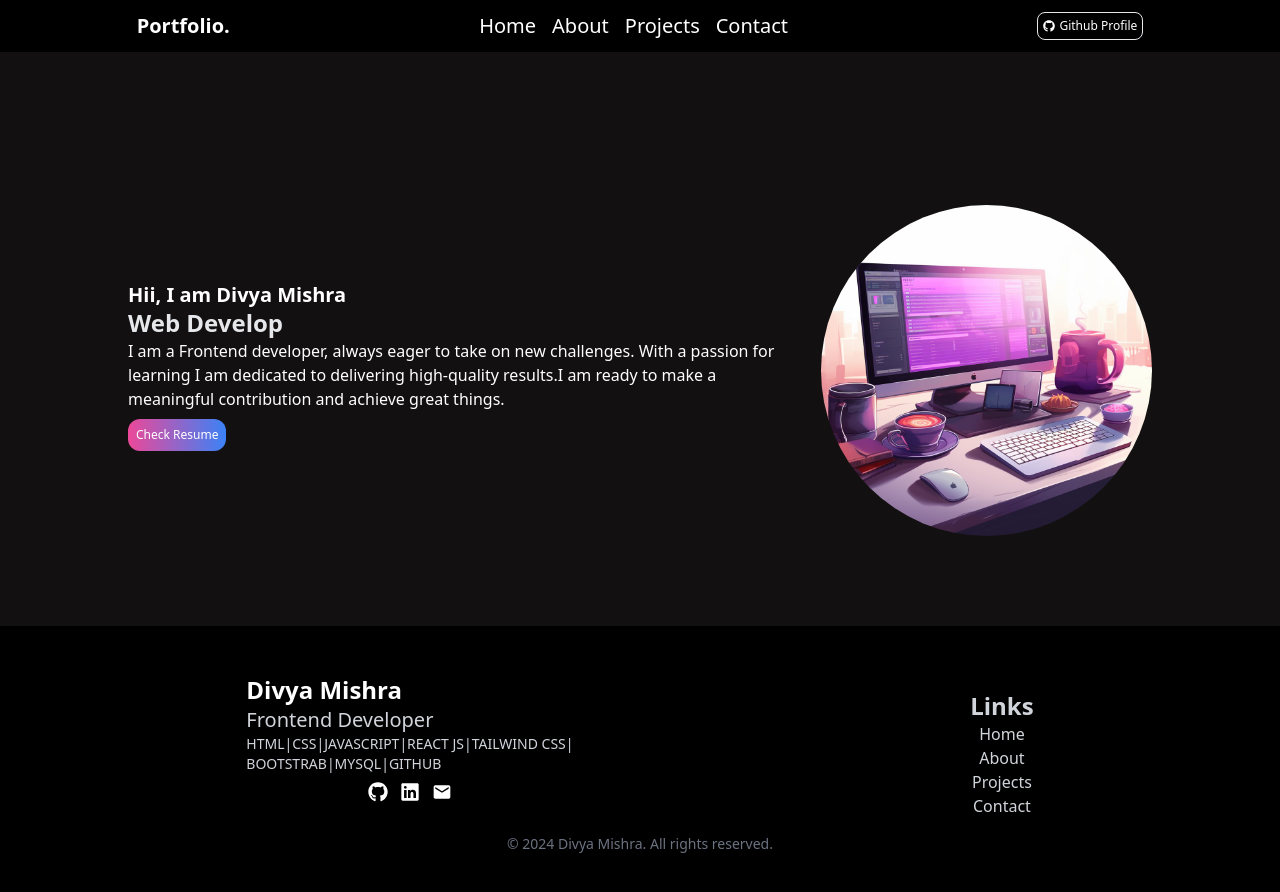
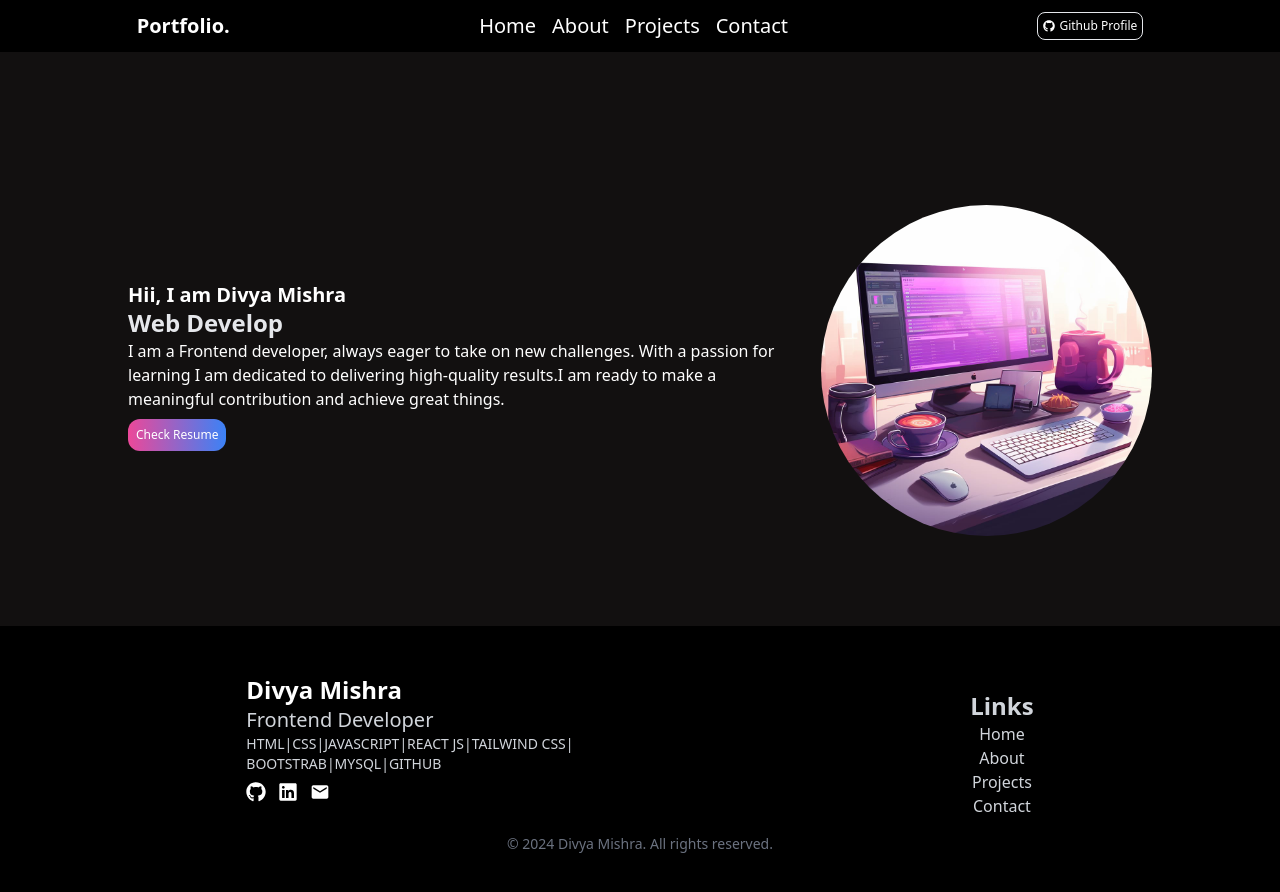
Before and after one commit to divyav26/React_Portfolio_web, a React (Create React App) app: page / in a window 1280 px wide. Shown: the top 892 px of the page. Built offline with nearby package versions, Linux system fonts and the light colour scheme.

Commit message:
portfolio

```diff
--- a/src/components/Footer.jsx
+++ b/src/components/Footer.jsx
@@ -16,7 +16,7 @@ const Footer = () => {
             <h1 className='text-2xl font-bold'>Divya Mishra</h1>
             <h2 className='text-xl text-gray-300'>Frontend Developer</h2>
             <p className='text-sm text-gray-300'>HTML|CSS|JAVASCRIPT|REACT JS|TAILWIND CSS|<br />BOOTSTRAB|MYSQL|GITHUB</p>
-            <div className='flex gap-3 mt-2 justify-center items-center'>
+            <div className='flex gap-3 mt-2 lg:justify-start justify-center items-center'>
             <Link to={Bio.github} className='text-xl'><FaGithub /></Link>
             <Link to={Bio.linkedin} className='text-xl'><RxLinkedinLogo /></Link>
             <Link to={Bio.email} className='text-xl'><MdEmail /></Link>
```
